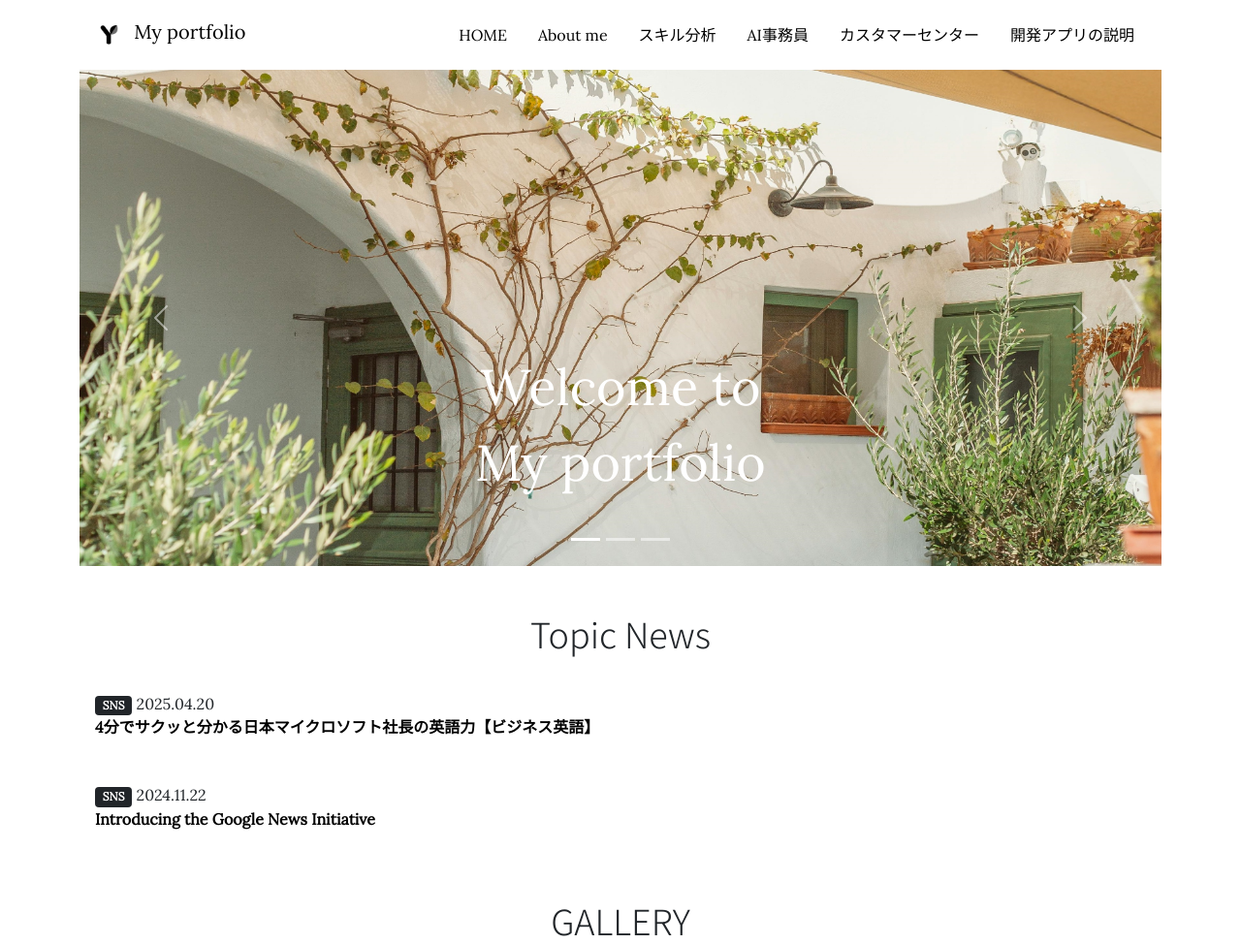
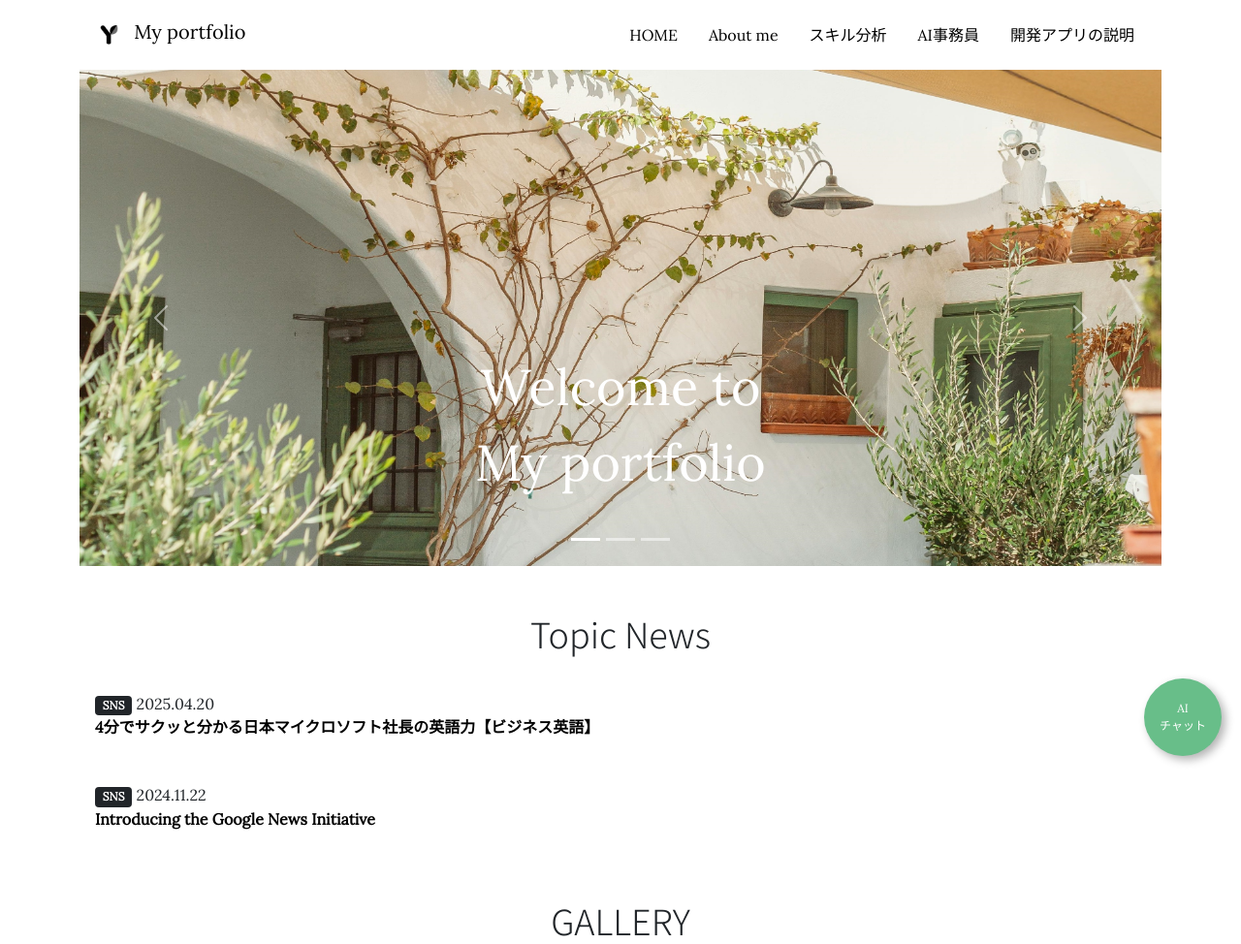
Before and after one commit to yumi-lightright/portfolio, a Django app: page / in a window 1280 px wide. Shown: the top 974 px of the page at 97% size. Run offline with Django 5.2, Linux system fonts and the light colour scheme; some libraries are stand-ins or nearby versions.

Commit message:
add chat bot in base and modify humberger

```diff
--- a/data_analysis/templates/data_analysis/base.html
+++ b/data_analysis/templates/data_analysis/base.html
@@ -60,10 +60,6 @@
 
                   <li class="nav-item px-2">
                     <a class="nav-link my_nav_link my-2" href="#menu">AI事務員</a>
-                  </li>
-
-                  <li class="nav-item px-2">
-                    <a class="nav-link my_nav_link my-2" href="#review">カスタマーセンター</a>
                   </li>
 
                   <li class="nav-item px-2">
@@ -139,6 +135,9 @@
 
       </div>
     </div>
+  <button class="btn btn-primary rounded-circle chat-button fs-15">
+    AI<br>チャット
+  </button>
    </footer>
    <script src="https://cdn.jsdelivr.net/npm/bootstrap@5.0.0-beta1/dist/js/bootstrap.bundle.min.js" integrity="sha384-ygbV9kiqUc6oa4msXn9868pTtWMgiQaeYH7/t7LECLbyPA2x65Kgf80OJFdroafW" crossorigin="anonymous" defer></script>
     </div>
--- a/data_analysis/templates/data_analysis/static/style.css
+++ b/data_analysis/templates/data_analysis/static/style.css
@@ -74,6 +74,41 @@ h1, h2, h3 {
     display: none;
   }
 
+/* チャットボタン */
+.chat-button {
+  position: fixed; /* ボタンを画面に固定 */
+  bottom: 20px;    /* 画面下から20pxの位置 */
+  right: 20px;     /* 画面右から20pxの位置 */
+  width: 80px;     /* ボタンの幅 */
+  height: 80px;    /* ボタンの高さ */
+  border-radius: 50%; /* 丸いボタンの形にする */
+  z-index: 1000;   /* 他の要素より前に表示 */
+  font-size: 12px !important; /* フォントサイズ調整 */
+  display: flex;   /* フレックスボックスで内包の要素を中央に */
+  justify-content: center; /* 水平方向中央寄せ */
+  align-items: center; /* 垂直方向中央寄せ */
+  text-align: center; /* テキスト中央寄せ */
+  background-color: #68be89; /* ボタンの背景色 */
+  color: #fff; /* ボタンの文字色 */
+  border: none; /* ボタンの枠線を無くす */
+  cursor: pointer; /* カーソルをポインタに */
+  transition: background-color 0.3s; /* 背景色の変化をアニメーション */
+  box-shadow: 4px 4px 10px rgba(0, 0, 0, 0.3); /* 右下にぼんやりした影を追加 */
+}
+
+.chat-button:hover {
+  background-color: #7fe9db; /* ホバー時の背景色 */
+}
+
+@media (max-width: 768px) {
+  .chat-button {
+      width: 50px; /* スマートフォン対応で少し小さく */
+      height: 50px;
+      font-size: 12px; /* フォントサイズも小さく */
+      bottom: 10px; /* 画面の下からの距離も縮小 */
+      right: 10px;
+  }
+}
 
 
   .my_carousel_caption {
--- a/data_analysis/templates/data_analysis/top.html
+++ b/data_analysis/templates/data_analysis/top.html
@@ -15,7 +15,7 @@
       <li data-bs-target="#myCarousel" data-bs-slide-to="2"></li>
     </ol>
 
-    <!-- carousel-inner：カルーセルのキャプションと背景画像の部分。現在は1枚目だけ表示。 -->
+    <!-- carousel-inner：カルーセルのキャプションと背景画像の部分-->
     <div class="carousel-inner">
       <div class="carousel-item active">
         {% load static %}
@@ -33,7 +33,7 @@
     <img src="{% static 'images/slider-2.jpg' %}" alt="旅">
     <div class="carousel-caption">
       <h1 class="my_carousel_caption">
-        Life&nbsp;Work balance
+        Work&nbsp;Life balance
       </h1>
     </div>
   </div>
```
